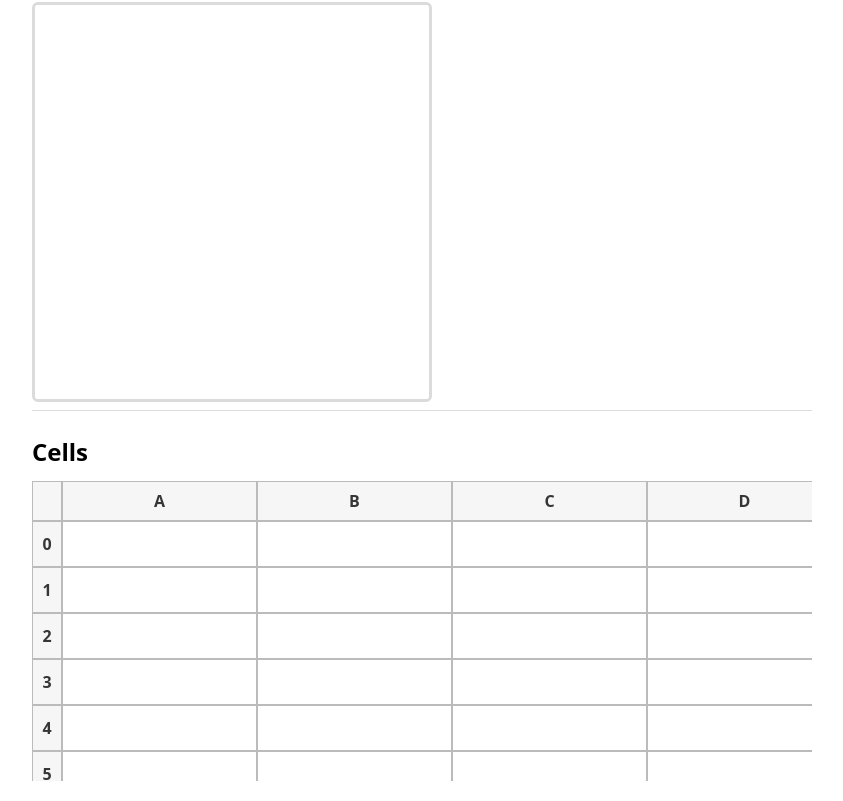
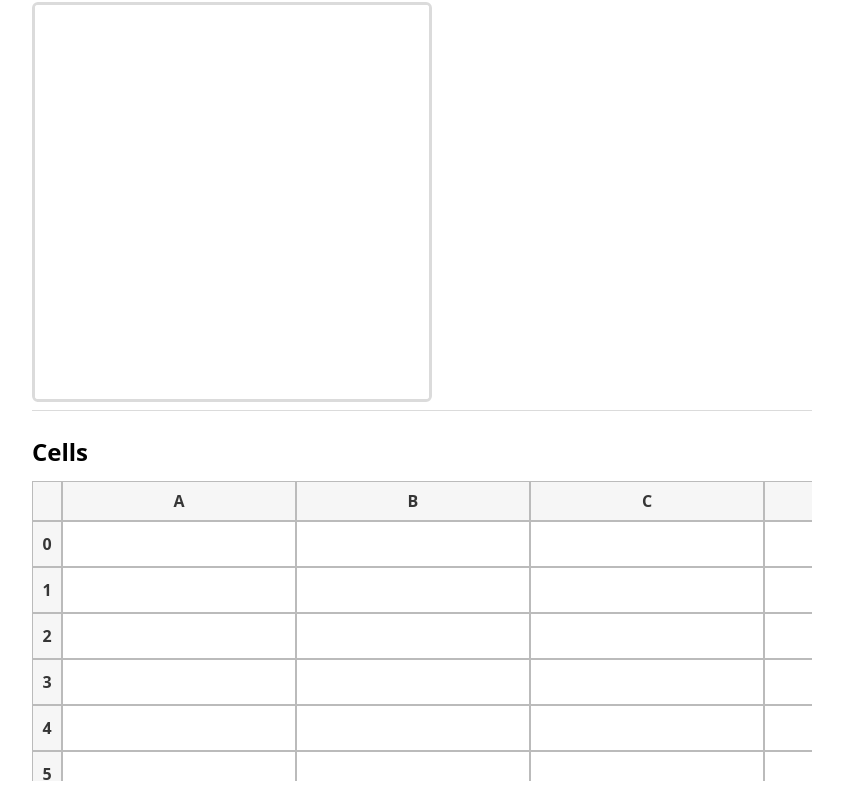
Before and after one commit to vangelov/7GUIs, a React (Create React App) app: page / in a window 1280 px wide. Shown: the part 1452-2253 px from the top of the page, without its empty margins (218-1061 px from the left). Built offline with nearby package versions, Linux system fonts and the light colour scheme; the HTML template or start-up script is replaced by a standard one.

Commit message:
Change internal state organization

```diff
--- a/src/tasks/Cells/CellItem.css
+++ b/src/tasks/Cells/CellItem.css
@@ -13,6 +13,12 @@
   background-color: white;
 }
 
+.CellItem-Input-Focused {
+  outline: 2px solid forestgreen;
+  font-family: monospace;
+  font-size: 1rem;
+}
+
 .CellItem-Input:focus {
   box-shadow: none;
 }
--- a/src/tasks/Cells/CellItem.tsx
+++ b/src/tasks/Cells/CellItem.tsx
@@ -1,5 +1,6 @@
 import { CellPosition, State, actions } from 'tasks/Cells/state';
 import './CellItem.css';
+import { KeyboardEvent } from 'react';
 import { evalNode, hasValue } from './formula';
 
 type Props = {
@@ -8,28 +9,22 @@ type Props = {
 };
 
 function CellItem({ state, position }: Props) {
-  const { row, col } = position;
-  const { formula, isFocused, formulaNode } = state.cells[row][col].value;
-  let value;
+  const { cells } = state;
+  const cell = cells[position.row][position.col];
+  let value = undefined;
 
-  console.log('render', position);
-
-  if (formulaNode && hasValue(formulaNode)) {
+  if (cell.formulaNode.value && hasValue(cell.formulaNode.value)) {
     value = evalNode(
-      formulaNode,
-      (row: number, col: number) =>
-        state.cells[row][col].value.formulaNode || {
-          kind: 'number',
-          value: 0
-        }
+      cell.formulaNode.value,
+      (row, col) => cells[row][col].formulaNode.value
     );
   }
 
   return (
     <CellItemView
       value={value}
-      formula={formula}
-      isFocused={isFocused}
+      formula={cell.formula.value}
+      isFocused={cell.isFocused.value}
       onEditStart={() => actions.onCellEditStart(state, position)}
       onEdit={(formula: string) => actions.onCellEdit(state, position, formula)}
       onEditEnd={() => actions.onCellEditEnd(state, position)}
@@ -40,7 +35,7 @@ function CellItem({ state, position }: Props) {
 type ViewProps = {
   isFocused?: boolean;
   value?: number;
-  formula?: string;
+  formula: string;
   onEditStart: () => void;
   onEdit: (value: string) => void;
   onEditEnd: () => void;
@@ -54,20 +49,26 @@ function CellItemView({
   onEdit,
   onEditEnd
 }: ViewProps) {
+  function onInputKeyUp(event: KeyboardEvent) {
+    if (event.key === 'Enter') {
+      event.preventDefault();
+      onEditEnd();
+    }
+  }
+
   return (
     <td
       className="CellItem"
       onDoubleClick={() => (isFocused ? undefined : onEditStart())}
     >
       <input
-        value={isFocused ? formula : value}
+        value={isFocused || value === undefined ? formula : value}
         readOnly={!isFocused}
-        style={{
-          outline: isFocused ? '2px solid forestgreen' : undefined
-        }}
         onBlur={onEditEnd}
-        onSubmit={onEditEnd}
-        className="CellItem-Input"
+        onKeyUp={onInputKeyUp}
+        className={`CellItem-Input ${
+          isFocused ? 'CellItem-Input-Focused' : ''
+        }`}
         onChange={(event) => onEdit(event.target.value)}
       />
     </td>
--- a/src/tasks/Cells/state/actions.ts
+++ b/src/tasks/Cells/state/actions.ts
@@ -5,41 +5,24 @@ function onCellEditStart(state: State, cellPositon: CellPosition) {
   const { row, col } = cellPositon;
   const cell = state.cells[row][col];
 
-  cell.value = {
-    ...cell.value,
-    isFocused: true
-  };
+  cell.isFocused.value = true;
 }
 
 function onCellEdit(state: State, cellPositon: CellPosition, formula: string) {
   const { row, col } = cellPositon;
   const cell = state.cells[row][col];
 
-  cell.value = {
-    ...cell.value,
-    formula
-  };
+  cell.formula.value = formula;
 }
 
 function onCellEditEnd(state: State, cellPosition: CellPosition) {
   const { row, col } = cellPosition;
   const cell = state.cells[row][col];
-  const { formula } = cell.value;
 
-  if (formula) {
-    const formulaNode = parse(formula);
+  cell.formulaNode.value = parse(cell.formula.value);
+  cell.isFocused.value = false;
 
-    cell.value = {
-      ...cell.value,
-      formulaNode,
-      isFocused: false
-    };
-  } else {
-    cell.value = {
-      ...cell.value,
-      isFocused: false
-    };
-  }
+  console.log('c', cell);
 }
 
 export { onCellEditStart, onCellEdit, onCellEditEnd };
--- a/src/tasks/Cells/state/index.ts
+++ b/src/tasks/Cells/state/index.ts
@@ -1,22 +1,33 @@
 import { signal } from '@preact/signals-react';
-import { State } from './types';
+import { State, Cell } from './types';
+
+function getInitialCell(): Cell {
+  return {
+    isFocused: signal(false),
+    formula: signal(''),
+    formulaNode: signal({ kind: 'text', value: '' })
+  };
+}
 
 function getInitialState(): State {
+  const rows = 9;
+  const cols = 4;
+  const cells: Cell[][] = [];
+
+  for (let i = 0; i <= rows; i++) {
+    for (let j = 0; j <= cols; j++) {
+      if (!cells[i]) {
+        cells[i] = [];
+      }
+      cells[i].push(getInitialCell());
+    }
+  }
+
   return {
-    cells: [
-      [signal({}), signal({}), signal({}), signal({}), signal({}), signal({})],
-      [signal({}), signal({}), signal({}), signal({}), signal({}), signal({})],
-      [signal({}), signal({}), signal({}), signal({}), signal({}), signal({})],
-      [signal({}), signal({}), signal({}), signal({}), signal({}), signal({})],
-      [signal({}), signal({}), signal({}), signal({}), signal({}), signal({})],
-      [signal({}), signal({}), signal({}), signal({}), signal({}), signal({})],
-      [signal({}), signal({}), signal({}), signal({}), signal({}), signal({})],
-      [signal({}), signal({}), signal({}), signal({}), signal({}), signal({})],
-      [signal({}), signal({}), signal({}), signal({}), signal({}), signal({})],
-      [signal({}), signal({}), signal({}), signal({}), signal({}), signal({})]
-    ]
+    cells
   };
 }
+
 export { getInitialState };
 export * as actions from './actions';
 export * from './types';
--- a/src/tasks/Cells/state/types.ts
+++ b/src/tasks/Cells/state/types.ts
@@ -7,13 +7,13 @@ type CellPosition = {
 };
 
 type Cell = {
-  formula?: string;
-  formulaNode?: FormulaNode;
-  isFocused?: boolean;
+  formula: Signal<string>;
+  formulaNode: Signal<FormulaNode>;
+  isFocused: Signal<boolean>;
 };
 
 type State = {
-  cells: Signal<Cell>[][];
+  cells: Cell[][];
 };
 
 export type { State, CellPosition, Cell };
```
